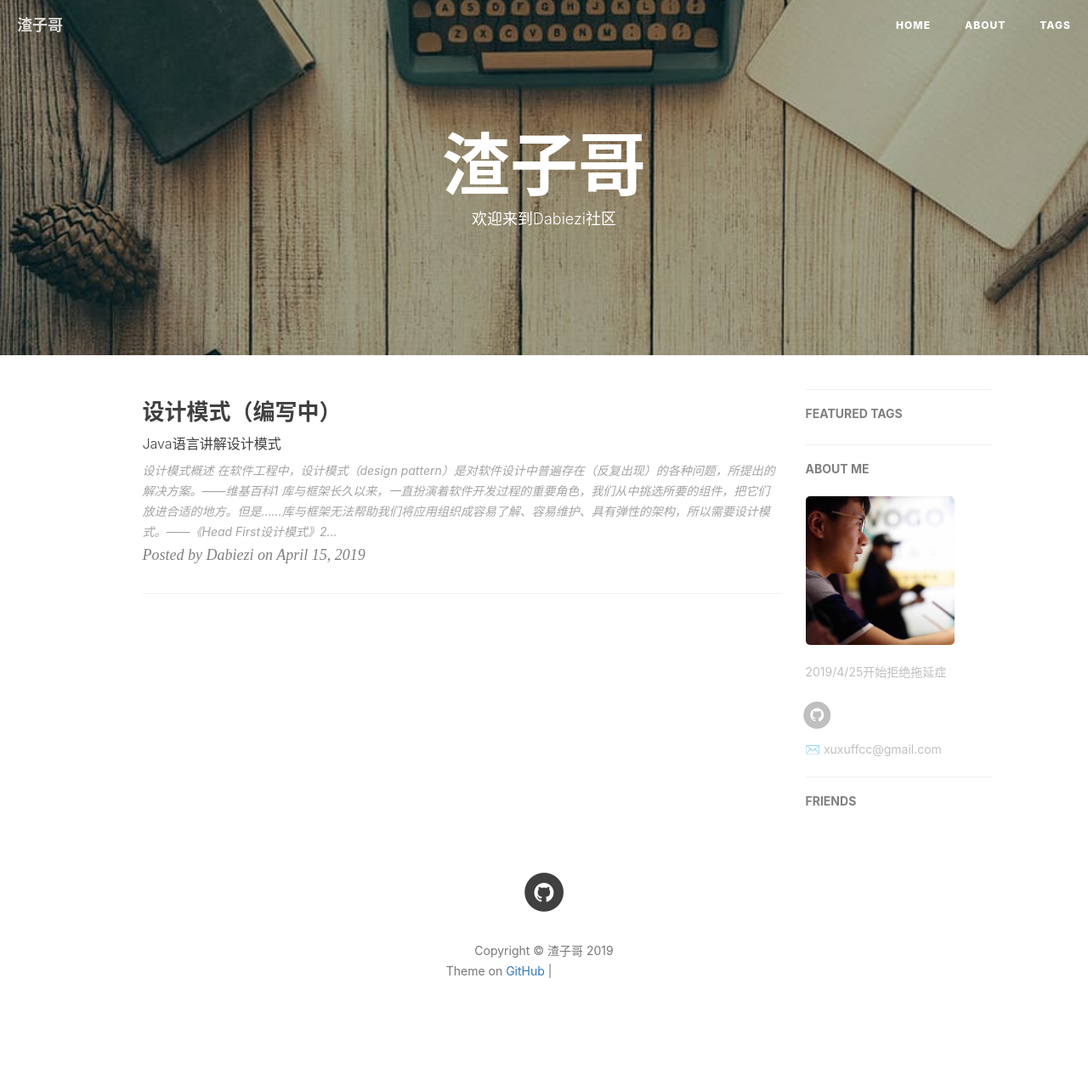
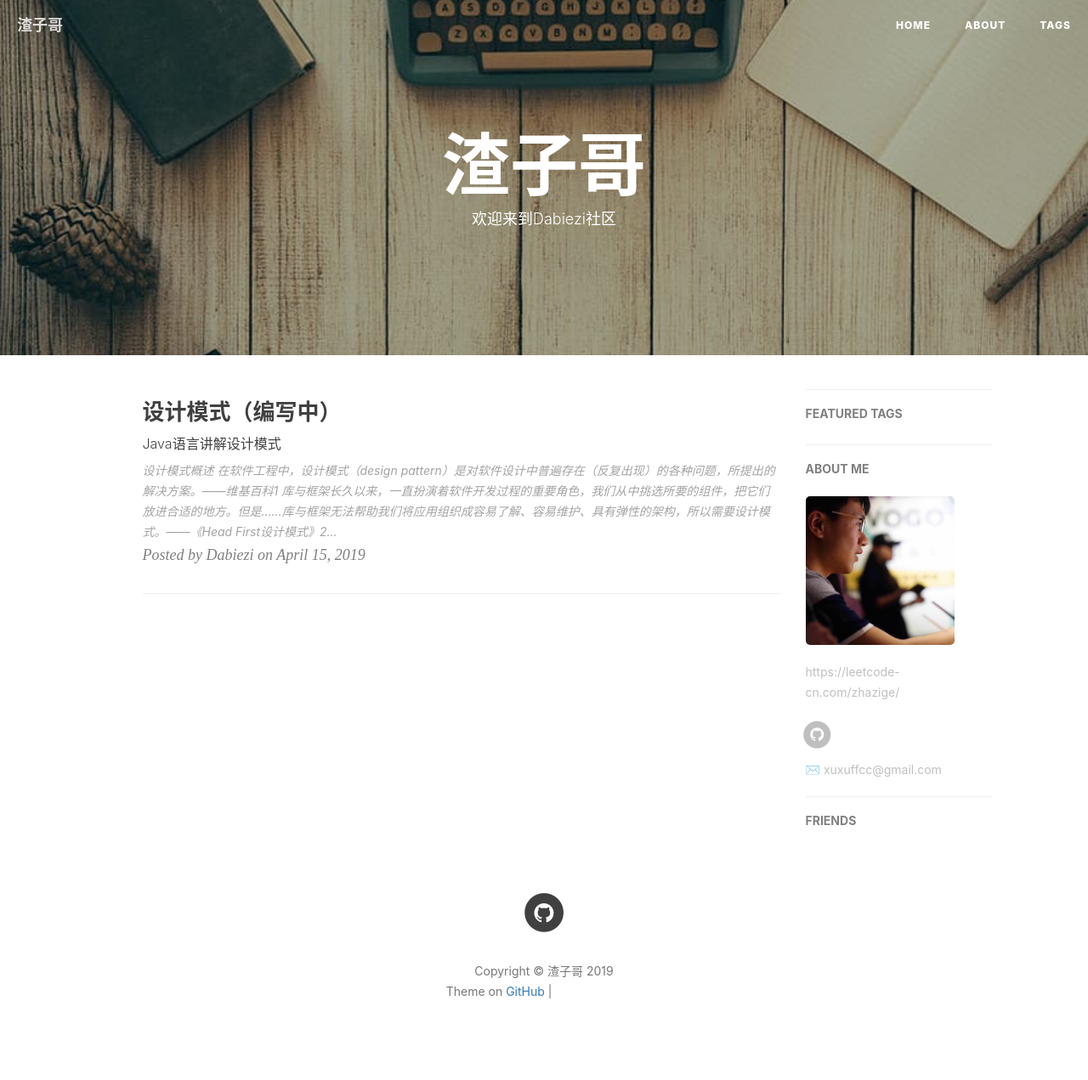
Before and after one commit to anxiouspig/anxiouspig.github.io, a Jekyll site: the page built from index.html, in a window 1280 px wide. Shown: the whole page at 85% size. Built offline with Jekyll 4.4.1, drawn with Linux system fonts in a browser that asks for light colours; nearby versions of some CDN libraries; the list of posts is cut into pages by our own code; comment, search, counter and statistics services are not loaded; before the commit the page ends 1247 px from its top, so only the background shows below that; grey boxes are pictures that could not be loaded.

Commit message:
Update _config.yml

```diff
--- a/_config.yml
+++ b/_config.yml
@@ -11,7 +11,7 @@ github_repo: "https://github.com/dabiezi/dabiezi.github.io.git" # you code repos
 
 # Sidebar settings
 sidebar: true                           # whether or not using Sidebar.
-sidebar-about-description: "2019/4/25开始拒绝拖延症"
+sidebar-about-description: "https://leetcode-cn.com/zhazige/"
 sidebar-avatar: /img/about-D-gentle.jpeg     # use absolute URL, seeing it's used in both `/` and `/about/`
 
 
```
